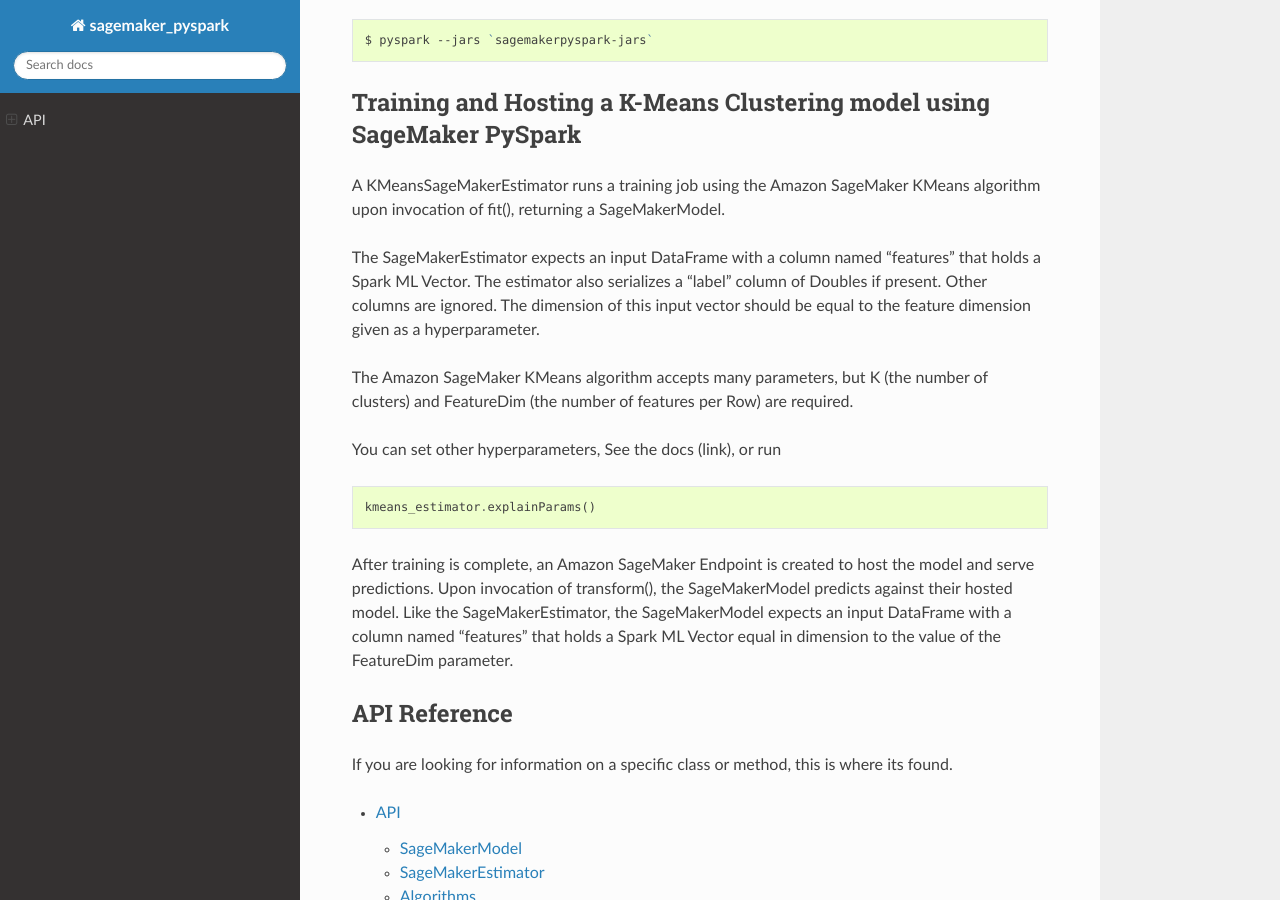
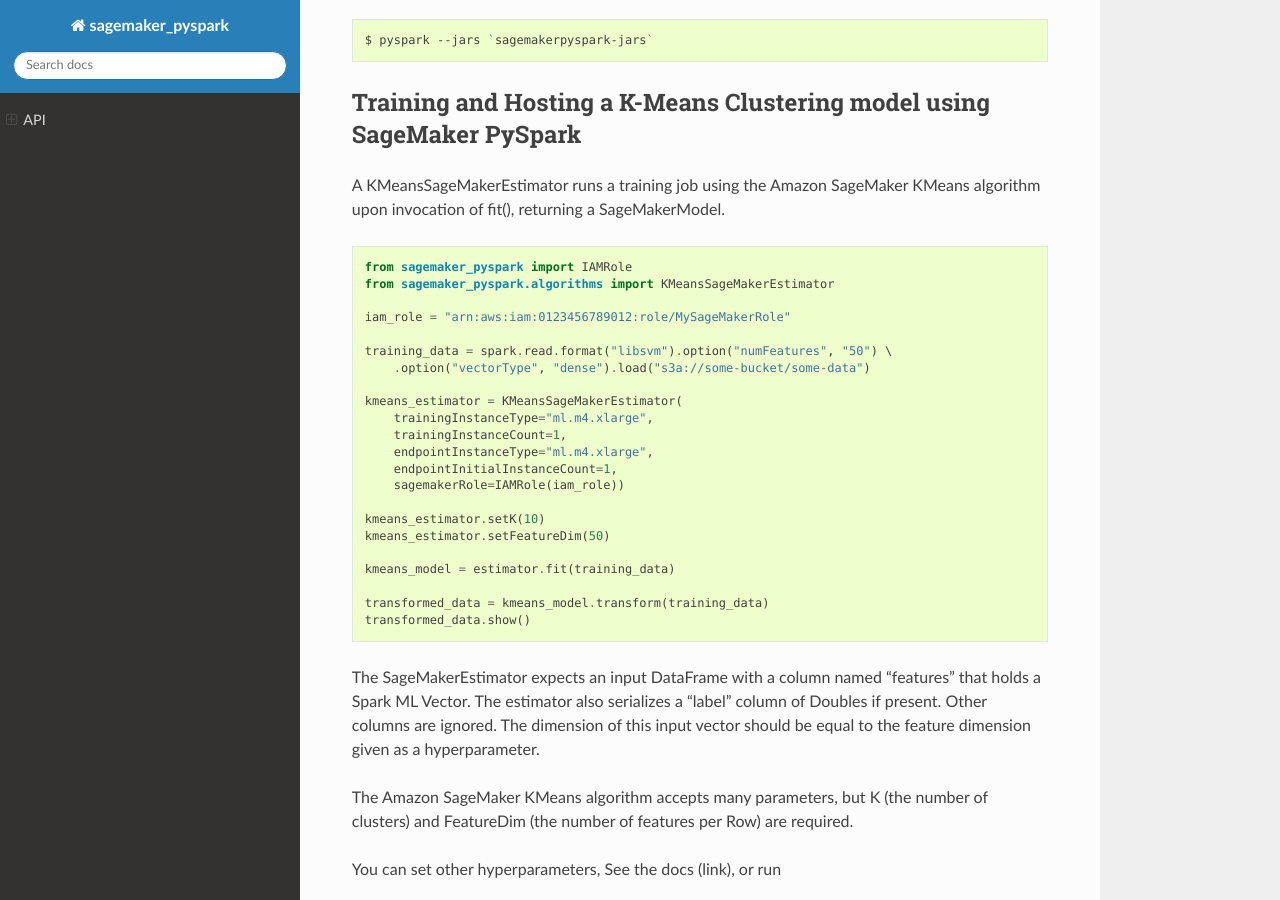
Before and after one commit to aws/sagemaker-spark, a Sphinx documentation site: the page built from sagemaker-pyspark-sdk/docs/index.rst, in a window 1280 px wide and 900 px high, scrolled down 1075 px. Built offline with Sphinx 7.4.7 and the Read the Docs theme 2.0.0, drawn with Linux system fonts in a browser that asks for light colours; part of the change alters nothing that is shown.

```diff
--- a/sagemaker-pyspark-sdk/docs/conf.py
+++ b/sagemaker-pyspark-sdk/docs/conf.py
@@ -4,6 +4,27 @@
 # -- General configuration ------------------------------------------------
 
 import os
+import sys
+import subprocess
+
+from unittest.mock import MagicMock
+sys.path.insert(0, os.path.abspath('../src/'))
+
+if "READTHEDOCS" in os.environ:
+    # pyspark can't be installed on the readthedocs build system
+    # due to out of memory errors. And we can't mock it either due to
+    # inheritance constraints.
+    p = subprocess.Popen("sh get_pyspark.sh".split())
+    p.communicate()
+
+    class Mock(MagicMock):
+
+        @classmethod
+        def __getattr__(cls, name):
+            return MagicMock()
+
+    MOCK_MODULES = ['py4j', 'py4j.protocol', 'py4j.java_gateway', 'py4j.java_collections']
+    sys.modules.update((mod_name, Mock()) for mod_name in MOCK_MODULES)
 
 extensions = ['sphinx.ext.autodoc', 'sphinx.ext.doctest',
               'sphinx.ext.intersphinx', 'sphinx.ext.todo',
--- a/sagemaker-pyspark-sdk/docs/index.rst
+++ b/sagemaker-pyspark-sdk/docs/index.rst
@@ -69,6 +69,7 @@ A KMeansSageMakerEstimator runs a training job using the Amazon SageMaker KMeans
 invocation of fit(), returning a SageMakerModel.
 
 .. code-block:: python
+
     from sagemaker_pyspark import IAMRole
     from sagemaker_pyspark.algorithms import KMeansSageMakerEstimator
 
```
Also changed, not shown: 1 other file.
